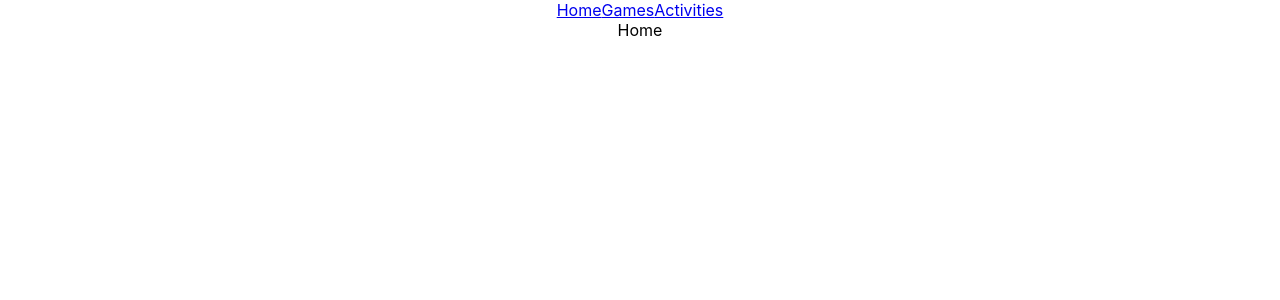
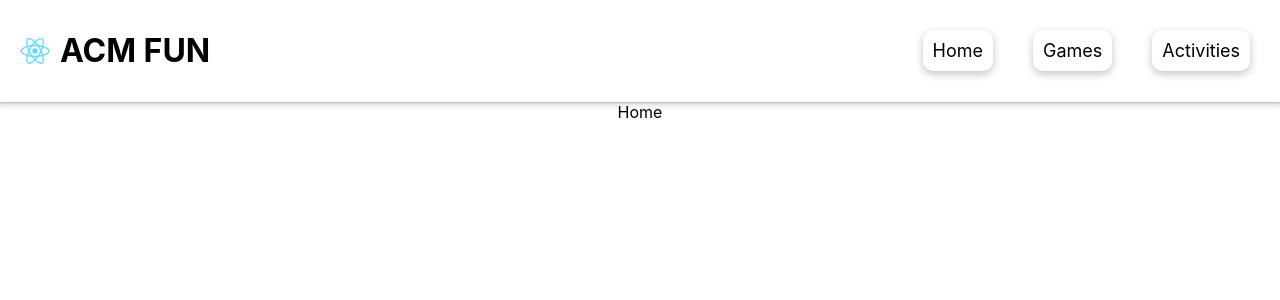
Before and after one commit to PEC-CSS/acm-fun, a React (Create React App) app: page / in a window 1280 px wide. Shown: the top 300 px of the page. Built offline with nearby package versions, Linux system fonts and the light colour scheme.

Commit message:
navbar basic

```diff
--- a/src/components/common/Navbar.js
+++ b/src/components/common/Navbar.js
@@ -1,4 +1,6 @@
 import {Link} from "react-router-dom";
+import "../../styles/components/common/Navbar.css";
+import logo from '../../logo.svg';
 
 let navbarOptions = [
     {
@@ -17,16 +19,22 @@ let navbarOptions = [
 
 export const Navbar = () => {
     return (
-        <div>
+        <div className="navbar-root">
+            <div className="navbar-heading">
+                <img src={logo} />
+                <h1>ACM FUN</h1>
+            </div>
+            <div className="navbar-content">
                 {
                     navbarOptions.map(item => {
                         return (
-                        <Link to={item.url}>
+                            <Link to={item.url} className="navbar-item">
                                 {item.title}
                             </Link>
                         )
                     })
                 }
             </div>
+        </div>
     )
 }
--- /dev/null
+++ b/src/styles/components/common/Navbar.css
@@ -0,0 +1,43 @@
+.navbar-root {
+    display: flex;
+    flex-direction: row;
+    align-items: center;
+    padding: 10px;
+    box-shadow: rgba(60, 64, 67, 0.3) 0px 1px 2px 0px, rgba(60, 64, 67, 0.15) 0px 2px 6px 2px;
+}
+
+.navbar-heading {
+    display: flex;
+    flex-direction: row;
+    align-items: center;
+    flex-basis: 30%;
+}
+
+.navbar-heading img {
+    height: 50px;
+    width: 50px;
+}
+
+.navbar-content {
+    display: flex;
+    flex-direction: row;
+    align-items: center;
+    justify-content: end;
+    flex: 1;
+}
+
+.navbar-item {
+    text-decoration: none;
+    color: black;
+    padding: 10px;
+    border-radius: 10px;
+    margin: 0 20px;
+    font-size: 18px;
+    box-shadow: rgba(0, 0, 0, 0.24) 0px 3px 8px;
+    transition-duration: 300ms;
+}
+
+.navbar-item:hover {
+    color: white;
+    background: black;
+}
```
Lines whose indentation alone changed are shown as unchanged.
